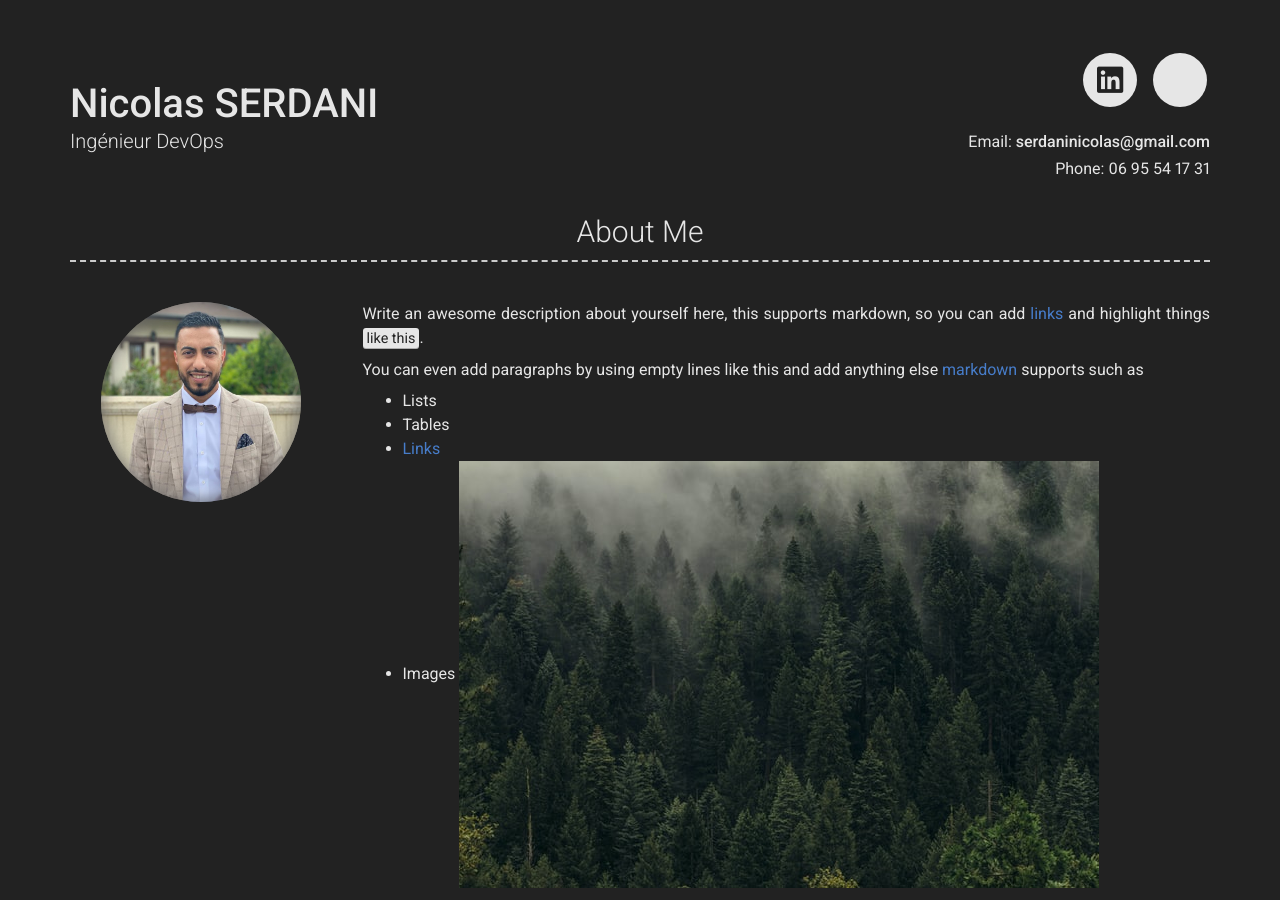
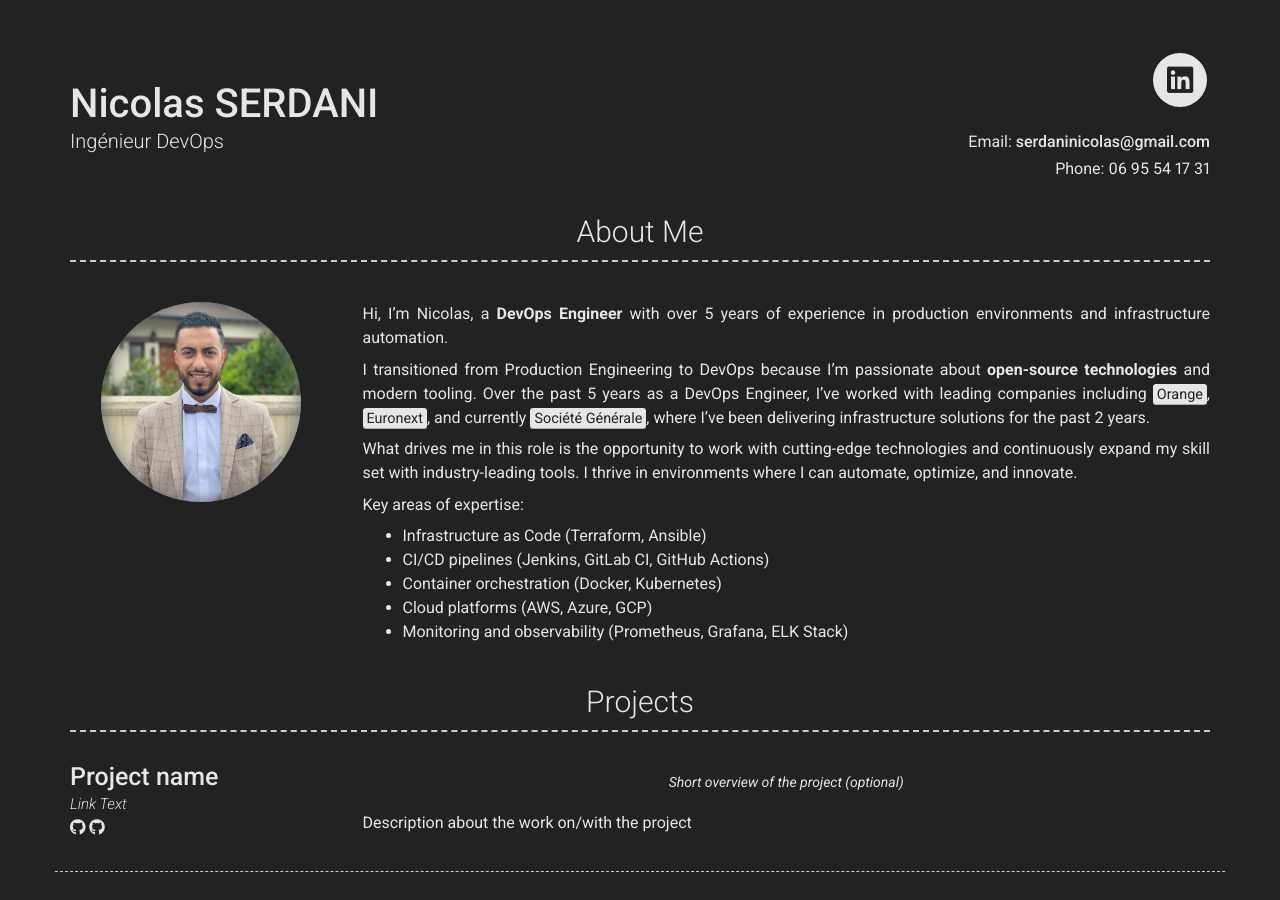
Before and after one commit to SERDANI/serdaninicolas.github.io, a Jekyll site: the page built from index.md, in a window 1280 px wide and 900 px high. Built offline with Jekyll 4.4.1, drawn with Linux system fonts in a browser that asks for light colours; nearby versions of some CDN libraries.

Commit message:
Update _config.yml

```diff
--- a/_config.yml
+++ b/_config.yml
@@ -36,10 +36,10 @@ linkedin_username: nicolas-serdani
 #googlescholar_username: D847cGsAAAAJ
 
 # Additional icon links
-additional_links:
-- title: Link name
-  icon: Font Awesome brand icon name (eg. fab fa-twitter) (https://fontawesome.com/icons?d=gallery&s=brands&m=free)
-  url: Link url (eg. https://google.com)
+#additional_links:
+#- title: Link name
+#  icon: Font Awesome brand icon name (eg. fab fa-twitter) (https://fontawesome.com/icons?d=gallery&s=brands&m=free)
+#  url: Link url (eg. https://google.com)
 # - title: another link
 #   icon: font awesome brand icon name (eg. fab fa-twitter) (https://fontawesome.com/icons?d=gallery&s=brands&m=free)
 #   url: Link url (eg. https://google.com)
@@ -54,13 +54,18 @@ additional_links:
 # about_title: About Me (Use this to override about section title)
 about_profile_image: images/profile.jpg
 about_content: | # this will include new lines to allow paragraphs
-  Write an awesome description about yourself here, this supports markdown, so you can add [links](http://foobar.com) and highlight things <mark>like this</mark>.
+  Hi, I'm Nicolas, a **DevOps Engineer** with over 5 years of experience in production environments and infrastructure automation.
 
-  You can even add paragraphs by using empty lines like this and add anything else [markdown](https://www.markdownguide.org/getting-started#what-is-markdown) supports such as
-    - Lists
-    - Tables
-    - <a href="google.com">Links</a>
-    - Images ![alt text](/images/landscape-trees.jpg "Trees")
+  I transitioned from Production Engineering to DevOps because I'm passionate about **open-source technologies** and modern tooling. Over the past 5 years as a DevOps Engineer, I've worked with leading companies including <mark>Orange</mark>, <mark>Euronext</mark>, and currently <mark>Société Générale</mark>, where I've been delivering infrastructure solutions for the past 2 years.
+
+  What drives me in this role is the opportunity to work with cutting-edge technologies and continuously expand my skill set with industry-leading tools. I thrive in environments where I can automate, optimize, and innovate.
+
+  Key areas of expertise:
+    - Infrastructure as Code (Terraform, Ansible)
+    - CI/CD pipelines (Jenkins, GitLab CI, GitHub Actions)
+    - Container orchestration (Docker, Kubernetes)
+    - Cloud platforms (AWS, Azure, GCP)
+    - Monitoring and observability (Prometheus, Grafana, ELK Stack)
 
 content:
   - title: Projects # Title for the section
```
